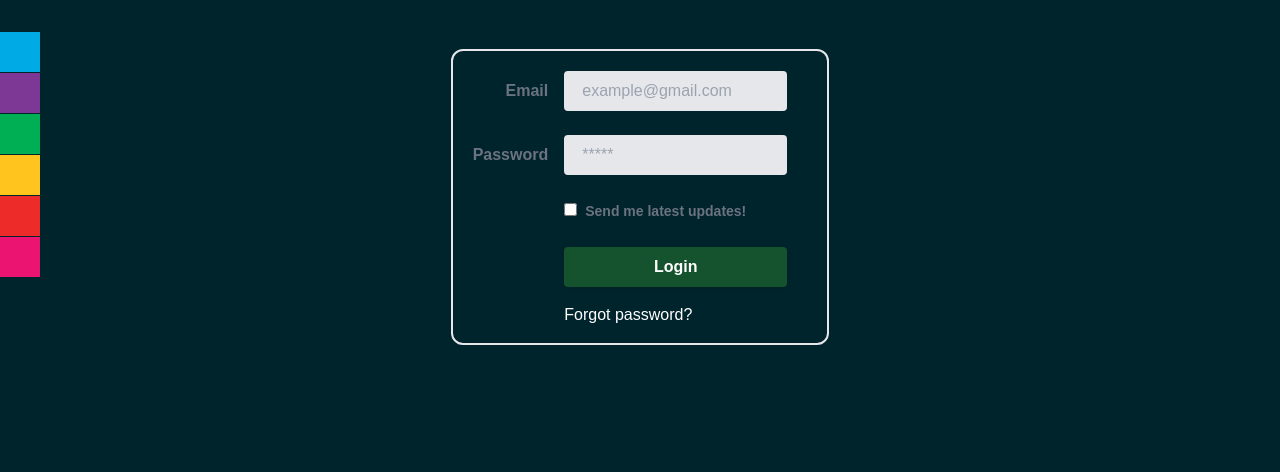
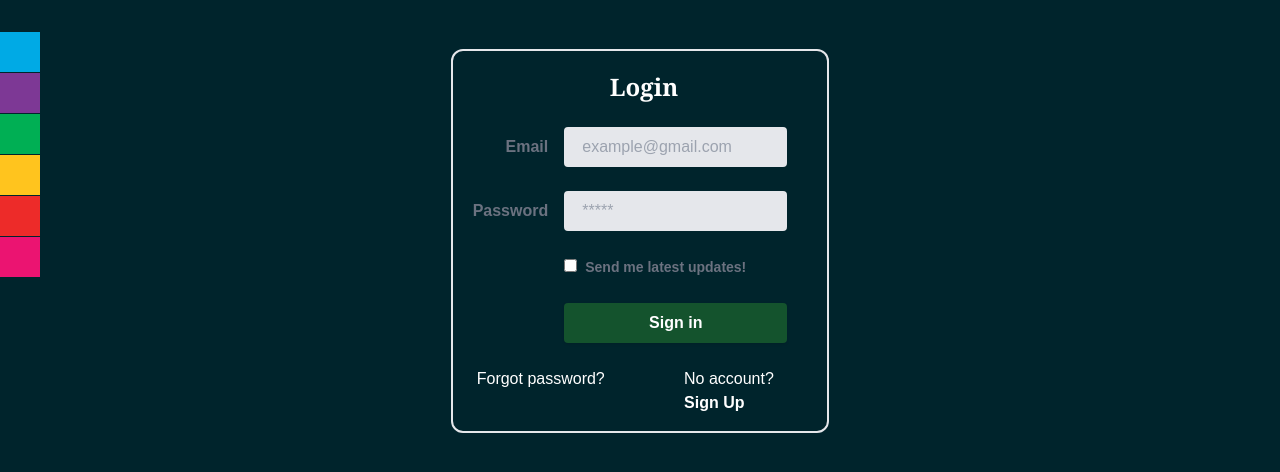
Before and after one commit to Muhammad-Akif/shopnstich, a Next.js app: page /login in a window 1280 px wide. Shown: the part 208-680 px from the top of the page. Built offline with nearby package versions, Linux system fonts and the light colour scheme.

Commit message:
updated sign up 'no account sign up'

```diff
--- a/components/Signin.jsx
+++ b/components/Signin.jsx
@@ -88,6 +88,7 @@ const Signin = () => {
     }
     return (
         <div class="border-2 rounded-xl pr-10 pt-5 ">
+            <h1 class="text-center w-full  text-white font-serif pb-6 text-2xl pl-12"><strong>Login</strong></h1>
             <form class="w-full max-w-sm">
                 <div class="md:flex md:items-center mb-6">
                     <div class="md:w-1/3">
@@ -130,14 +131,14 @@ const Signin = () => {
                     <div class="md:w-1/3"></div>
                     <div class="md:w-2/3">
                         <button class="shadow bg-green-900 hover:bg-green-800 focus:shadow-outline focus:outline-none text-white font-bold py-2 px-4 w-full rounded" type="button" onClick={signIn}>
-                            Login
+                            Sign in
                         </button>
                     </div>
                 </div>
-                <div class="md:flex md:items-center">
-                    <div class="md:w-1/3"></div>
-                    <div class="md:w-2/3">
-                        <button class="border-none py-4 text-white align-right " onClick={(e) => {
+                <div class="md:flex md:items-center  ml-6 pb-4">
+                    {/* <div class="md:w-1/3"></div> */}
+                    <div class="md:w-full">
+                        <button class="border-none py-4 text-white " onClick={(e) => {
                             e.preventDefault();
                             forgotPassword(email);
                         }}>
@@ -147,10 +148,10 @@ const Signin = () => {
                             Login
                         </button> */}
                     </div>
+                    <span class="text-white pt-6">  No account? <span class="hover:text-green-950 font-bold cursor-pointer hover:bg-green"> Sign Up </span></span>
                 </div>
-                {/* <NavLink to="/signup" variant="body2">
-                                    No account? Sign Up
-                                </NavLink> */}
+
+
             </form>
         </div>
     )
```
Also changed, not shown: styles/globals.css (line endings or trailing spaces).
